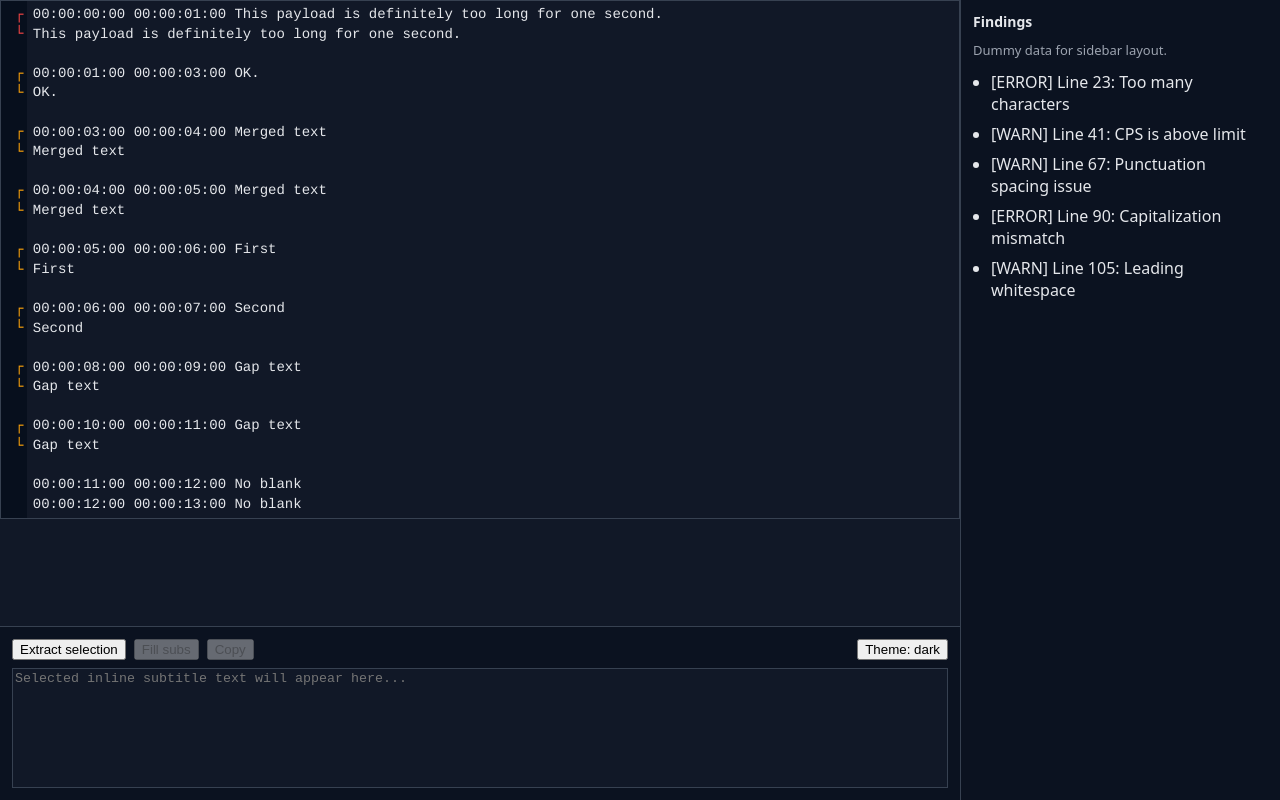
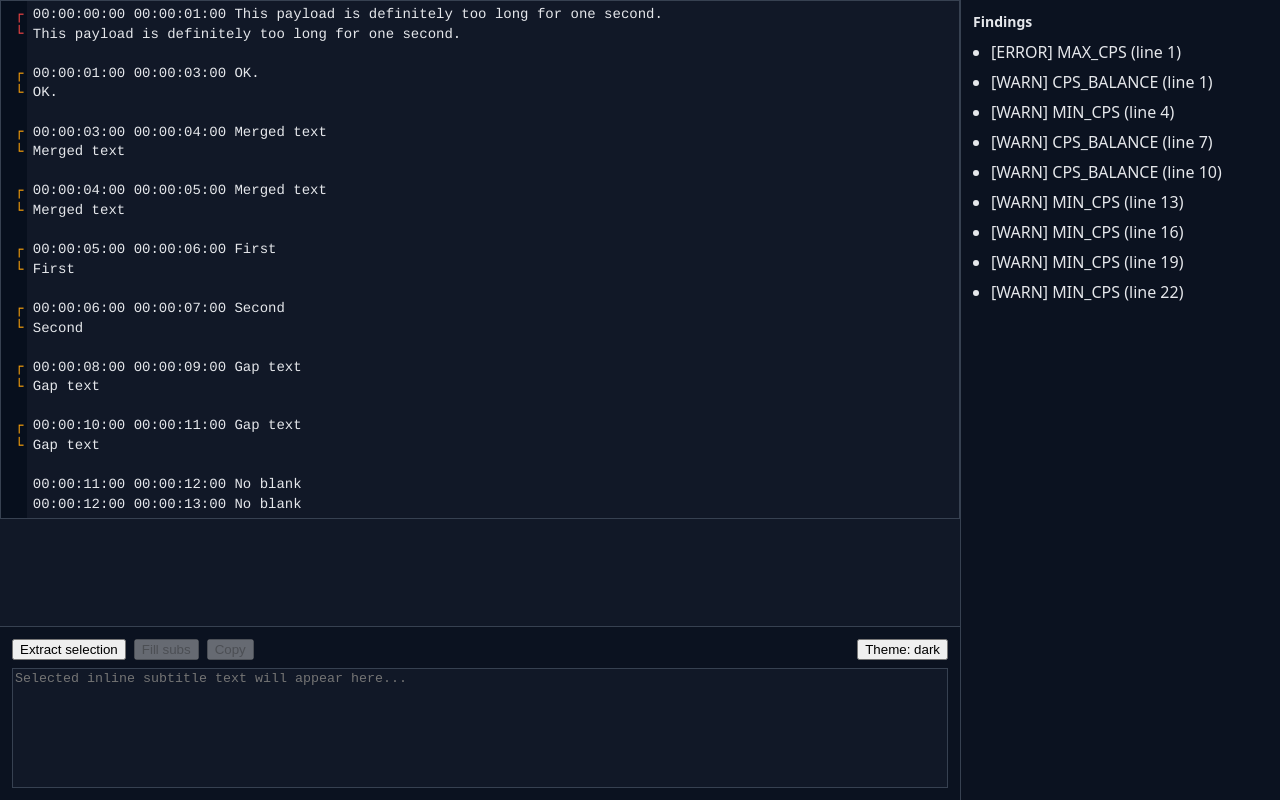
Before and after one commit to weiying-chen/sub, a React (Vite) app: page / in a window 1280 px wide. Built offline with nearby package versions, Linux system fonts and the light colour scheme.

Commit message:
Show real findings in sidebar

```diff
--- a/src/App.tsx
+++ b/src/App.tsx
@@ -21,6 +21,15 @@ import { fillSelectedTimestampSubs } from "./cm/fillSubs"
 import { sampleSubtitles } from "./fixtures/subtitles"
 
 const FINDINGS_SIDEBAR_WIDTH = 320
+
+function formatFindingSummary(finding: Finding): string {
+  const severity =
+    "severity" in finding && finding.severity
+      ? finding.severity.toUpperCase()
+      : "INFO"
+  const line = finding.lineIndex + 1
+  return `[${severity}] ${finding.type} (line ${line})`
+}
 
 export default function App() {
   const [theme, setTheme] = useState<"dark" | "light">("dark")
@@ -140,16 +149,17 @@ export default function App() {
         }}
       >
         <h3 style={{ margin: 0, marginBottom: 10, fontSize: 14 }}>Findings</h3>
-        <div style={{ fontSize: 13, color: "var(--muted)", marginBottom: 12 }}>
-          Dummy data for sidebar layout.
-        </div>
-        <ul style={{ margin: 0, paddingLeft: 18, display: "grid", gap: 8 }}>
-          <li>[ERROR] Line 23: Too many characters</li>
-          <li>[WARN] Line 41: CPS is above limit</li>
-          <li>[WARN] Line 67: Punctuation spacing issue</li>
-          <li>[ERROR] Line 90: Capitalization mismatch</li>
-          <li>[WARN] Line 105: Leading whitespace</li>
-        </ul>
+        {findings.length === 0 ? (
+          <div style={{ fontSize: 13, color: "var(--muted)" }}>No findings.</div>
+        ) : (
+          <ul style={{ margin: 0, paddingLeft: 18, display: "grid", gap: 8 }}>
+            {findings.map((finding, index) => (
+              <li key={`${finding.type}-${finding.lineIndex}-${index}`}>
+                {formatFindingSummary(finding)}
+              </li>
+            ))}
+          </ul>
+        )}
       </aside>
 
       <div
```
Also changed, not shown: 1 other file (tests, documents, lock files or other folders).
